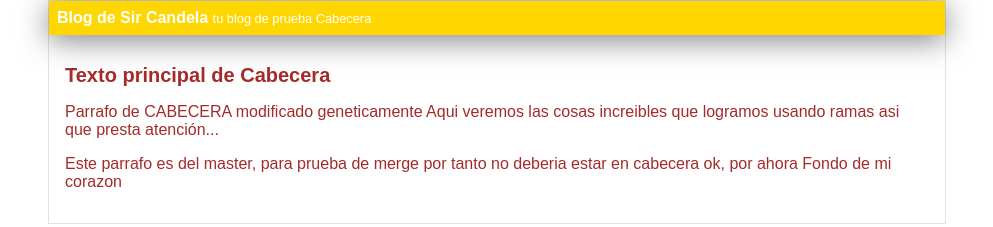
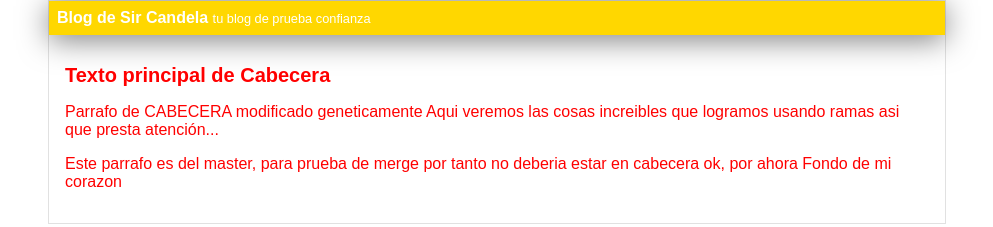
Before and after one commit to SirCandela/blog, a plain HTML site: page index.html in a window 1280 px wide. Shown: the whole page, without its empty margins (143-1136 px from the left). Drawn offline with Linux system fonts and the light colour scheme.

Commit message:
color y cabecera

```diff
--- a/css/estilos.css
+++ b/css/estilos.css
@@ -1,6 +1,6 @@
 body
 {
-    color: brown;
+    color: red;
     text-align: center;
     font-family: "Arial";
     font-size: 16px;
--- a/index.html
+++ b/index.html
@@ -9,7 +9,7 @@
             <div id="cabecera">
                 Blog de Sir Candela
                 <span id="tagline">
-                    tu blog de prueba Cabecera
+                    tu blog de prueba confianza
                 </span>
             </div>
             <div id="post">
```
